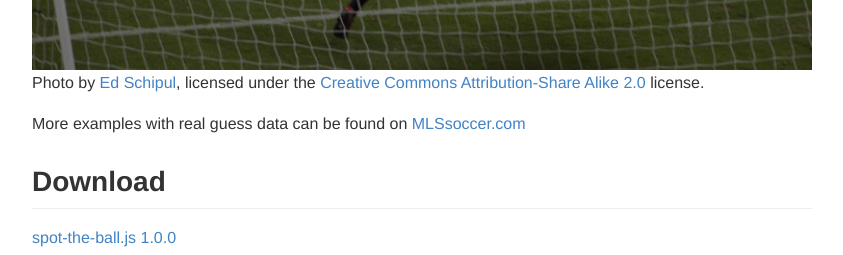
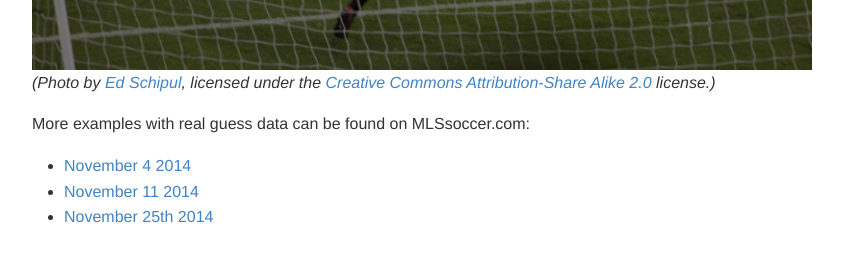
Before and after one commit to tomyouds/spot-the-ball.js, a website with bundled scripts: page demo/index.html in a window 1280 px wide. Shown: the part 829-1084 px from the top of the page, without its empty margins (218-1061 px from the left). Built offline with nearby package versions, Linux system fonts and the light colour scheme.

Commit message:
Update examples

```diff
--- a/Gruntfile.js
+++ b/Gruntfile.js
@@ -78,7 +78,7 @@ module.exports = function(grunt) {
         options: {
           template: 'demo/template.html',
           preCompile: function(src, context) {
-            var demoContent = '<div id="spot-the-ball-demo"></div><p>Photo by <a href="https://secure.flickr.com/photos/16638697@N00/4841859880" target="_blank">Ed Schipul</a>, licensed under the <a href="https://creativecommons.org/licenses/by-sa/2.0/" target="_blank">Creative Commons Attribution-Share Alike 2.0</a> license.</p>';
+            var demoContent = '<div id="spot-the-ball-demo"></div><em>(Photo by <a href="https://secure.flickr.com/photos/16638697@N00/4841859880" target="_blank">Ed Schipul</a>, licensed under the <a href="https://creativecommons.org/licenses/by-sa/2.0/" target="_blank">Creative Commons Attribution-Share Alike 2.0</a> license.)</em>';
             return src.replace('A demo is available [here](http://tomyouds.github.io/spot-the-ball.js).', demoContent);
           }
         },
--- a/demo.js
+++ b/demo.js
@@ -7,5 +7,5 @@ new SpotTheBall(document.getElementById('spot-the-ball-demo'), {
   solution: {x: 634, y: 455},
   challengeImage: 'challenge.jpg',
   solutionImage: 'solution.jpg',
-  heatMap: [{"x":241.04148864746094,"y":353.7808837890625},{"x":221.49557495117188,"y":377.6703186035156},{"x":217.15203857421875,"y":399.38800048828125},{"x":230.18264770507812,"y":429.792724609375},{"x":258.4156188964844,"y":412.4185791015625},{"x":262.7591247558594,"y":390.700927734375},{"x":286.6485900878906,"y":373.3267822265625},{"x":336.5992126464844,"y":416.7621154785156},{"x":327.91217041015625,"y":501.4610595703125},{"x":165.02963256835938,"y":497.1175231933594},{"x":143.31195068359375,"y":451.5104064941406},{"x":95.53307342529297,"y":362.46795654296875},{"x":138.9684295654297,"y":373.3267822265625},{"x":145.4837188720703,"y":332.0632019042969},{"x":117.25074005126953,"y":347.26556396484375},{"x":245.38502502441406,"y":277.76904296875},{"x":306.1944885253906,"y":308.17376708984375},{"x":360.4886779785156,"y":353.7808837890625},{"x":416.9546203613281,"y":416.7621154785156},{"x":403.92401123046875,"y":510.14813232421875},{"x":293.16387939453125,"y":618.7365112304688},{"x":349.62982177734375,"y":499.2892761230469},{"x":349.62982177734375,"y":479.7433776855469},{"x":367.00396728515625,"y":436.30804443359375},{"x":373.5192565917969,"y":351.6091003417969},{"x":380.0345764160156,"y":388.5291442871094},{"x":271.4461975097656,"y":279.9407958984375},{"x":121.59427642822266,"y":353.7808837890625},{"x":158.5143280029297,"y":460.1974792480469},{"x":180.23199462890625,"y":479.7433776855469},{"x":156.34255981445312,"y":481.9151306152344}],
+  heatMap: [{"x":668,"y":458,"weight":0.6},{"x":607,"y":471,"weight":0.44},{"x":551,"y":450,"weight":0.59},{"x":566,"y":472,"weight":0.32},{"x":619,"y":453,"weight":0.67},{"x":640,"y":457,"weight":0.32},{"x":636,"y":434,"weight":0.28},{"x":603,"y":415,"weight":0.3},{"x":605,"y":397,"weight":0.4},{"x":649,"y":393,"weight":0.8},{"x":638,"y":411,"weight":0.26},{"x":688,"y":408,"weight":0.27},{"x":714,"y":407,"weight":0.41},{"x":716,"y":453,"weight":0.72},{"x":713,"y":475,"weight":0.96},{"x":698,"y":476,"weight":0.55},{"x":659,"y":480,"weight":0.67},{"x":594,"y":481,"weight":0.83},{"x":538,"y":477,"weight":0.37},{"x":499,"y":454,"weight":0.82},{"x":485,"y":471,"weight":0.59},{"x":482,"y":449,"weight":0.97},{"x":459,"y":480,"weight":0.22},{"x":459,"y":466,"weight":0.31},{"x":444,"y":435,"weight":0.24},{"x":423,"y":469,"weight":0.4},{"x":404,"y":450,"weight":0.61},{"x":383,"y":480,"weight":0.97},{"x":343,"y":480,"weight":0.92},{"x":348,"y":423,"weight":0.98},{"x":351,"y":425,"weight":0.66},{"x":382,"y":425,"weight":0.42},{"x":485,"y":417,"weight":0.96},{"x":517,"y":417,"weight":0.98},{"x":562,"y":366,"weight":0.49},{"x":567,"y":405,"weight":0.7},{"x":552,"y":347,"weight":0.63},{"x":610,"y":349,"weight":0.51},{"x":560,"y":335,"weight":0.57},{"x":557,"y":370,"weight":0.33}]
 });
--- a/demo/demo.js
+++ b/demo/demo.js
@@ -8,7 +8,7 @@ new SpotTheBall(document.getElementById('spot-the-ball-demo'), {
   solution: {x: 634, y: 455},
   challengeImage: 'challenge.jpg',
   solutionImage: 'solution.jpg',
-  heatMap: [{"x":241.04148864746094,"y":353.7808837890625},{"x":221.49557495117188,"y":377.6703186035156},{"x":217.15203857421875,"y":399.38800048828125},{"x":230.18264770507812,"y":429.792724609375},{"x":258.4156188964844,"y":412.4185791015625},{"x":262.7591247558594,"y":390.700927734375},{"x":286.6485900878906,"y":373.3267822265625},{"x":336.5992126464844,"y":416.7621154785156},{"x":327.91217041015625,"y":501.4610595703125},{"x":165.02963256835938,"y":497.1175231933594},{"x":143.31195068359375,"y":451.5104064941406},{"x":95.53307342529297,"y":362.46795654296875},{"x":138.9684295654297,"y":373.3267822265625},{"x":145.4837188720703,"y":332.0632019042969},{"x":117.25074005126953,"y":347.26556396484375},{"x":245.38502502441406,"y":277.76904296875},{"x":306.1944885253906,"y":308.17376708984375},{"x":360.4886779785156,"y":353.7808837890625},{"x":416.9546203613281,"y":416.7621154785156},{"x":403.92401123046875,"y":510.14813232421875},{"x":293.16387939453125,"y":618.7365112304688},{"x":349.62982177734375,"y":499.2892761230469},{"x":349.62982177734375,"y":479.7433776855469},{"x":367.00396728515625,"y":436.30804443359375},{"x":373.5192565917969,"y":351.6091003417969},{"x":380.0345764160156,"y":388.5291442871094},{"x":271.4461975097656,"y":279.9407958984375},{"x":121.59427642822266,"y":353.7808837890625},{"x":158.5143280029297,"y":460.1974792480469},{"x":180.23199462890625,"y":479.7433776855469},{"x":156.34255981445312,"y":481.9151306152344}],
+  heatMap: [{"x":668,"y":458,"weight":0.6},{"x":607,"y":471,"weight":0.44},{"x":551,"y":450,"weight":0.59},{"x":566,"y":472,"weight":0.32},{"x":619,"y":453,"weight":0.67},{"x":640,"y":457,"weight":0.32},{"x":636,"y":434,"weight":0.28},{"x":603,"y":415,"weight":0.3},{"x":605,"y":397,"weight":0.4},{"x":649,"y":393,"weight":0.8},{"x":638,"y":411,"weight":0.26},{"x":688,"y":408,"weight":0.27},{"x":714,"y":407,"weight":0.41},{"x":716,"y":453,"weight":0.72},{"x":713,"y":475,"weight":0.96},{"x":698,"y":476,"weight":0.55},{"x":659,"y":480,"weight":0.67},{"x":594,"y":481,"weight":0.83},{"x":538,"y":477,"weight":0.37},{"x":499,"y":454,"weight":0.82},{"x":485,"y":471,"weight":0.59},{"x":482,"y":449,"weight":0.97},{"x":459,"y":480,"weight":0.22},{"x":459,"y":466,"weight":0.31},{"x":444,"y":435,"weight":0.24},{"x":423,"y":469,"weight":0.4},{"x":404,"y":450,"weight":0.61},{"x":383,"y":480,"weight":0.97},{"x":343,"y":480,"weight":0.92},{"x":348,"y":423,"weight":0.98},{"x":351,"y":425,"weight":0.66},{"x":382,"y":425,"weight":0.42},{"x":485,"y":417,"weight":0.96},{"x":517,"y":417,"weight":0.98},{"x":562,"y":366,"weight":0.49},{"x":567,"y":405,"weight":0.7},{"x":552,"y":347,"weight":0.63},{"x":610,"y":349,"weight":0.51},{"x":560,"y":335,"weight":0.57},{"x":557,"y":370,"weight":0.33}]
 });
 },{"./spot-the-ball":2}],2:[function(require,module,exports){
 /*!
--- a/demo/index.html
+++ b/demo/index.html
@@ -46,8 +46,13 @@
 <h2 id="game">Game</h2>
 <p>Spot the ball is a game where players guess the position of the ball after viewing an altered photograph of a sporting event with the ball removed. Spot the ball was originally a newspaper game common in the 1970s and 1980s in the UK. This project is inspired  by the <a href="http://projects.nytimes.com/interactive/sports/worldcup/spot-the-ball/2014/06/17">New York Times World Cup version</a> of the game.</p>
 <h2 id="demo">Demo</h2>
-<p><div id="spot-the-ball-demo"></div><p>Photo by <a href="https://secure.flickr.com/photos/16638697@N00/4841859880" target="_blank">Ed Schipul</a>, licensed under the <a href="https://creativecommons.org/licenses/by-sa/2.0/" target="_blank">Creative Commons Attribution-Share Alike 2.0</a> license.</p></p>
-<p>More examples with real guess data can be found on <a href="http://www.mlssoccer.com/news/article/2014/11/03/spot-ball-week-one">MLSsoccer.com</a></p>
+<p><div id="spot-the-ball-demo"></div><em>(Photo by <a href="https://secure.flickr.com/photos/16638697@N00/4841859880" target="_blank">Ed Schipul</a>, licensed under the <a href="https://creativecommons.org/licenses/by-sa/2.0/" target="_blank">Creative Commons Attribution-Share Alike 2.0</a> license.)</em></p>
+<p>More examples with real guess data can be found on MLSsoccer.com:</p>
+<ul>
+<li><a href="http://www.mlssoccer.com/news/article/2014/11/03/spot-ball-week-one">November 4 2014</a></li>
+<li><a href="http://www.mlssoccer.com/news/article/2014/11/11/spot-ball-back-popular-demand-mls-cup-playoff-conference-semifinal-second-le">November 11 2014</a></li>
+<li><a href="http://www.mlssoccer.com/news/article/2014/11/24/spot-ball-time-take-another-stab-mlssoccercom-game-keeps-you-guessing">November 25th 2014</a></li>
+</ul>
 <h2 id="download">Download</h2>
 <p><a href="https://raw.github.com/tomyouds/spot-the-ball.js/master/spot-the-ball.js">spot-the-ball.js 1.0.0</a></p>
 <h2 id="usage">Usage</h2>
```
Also changed, not shown: README.md.
